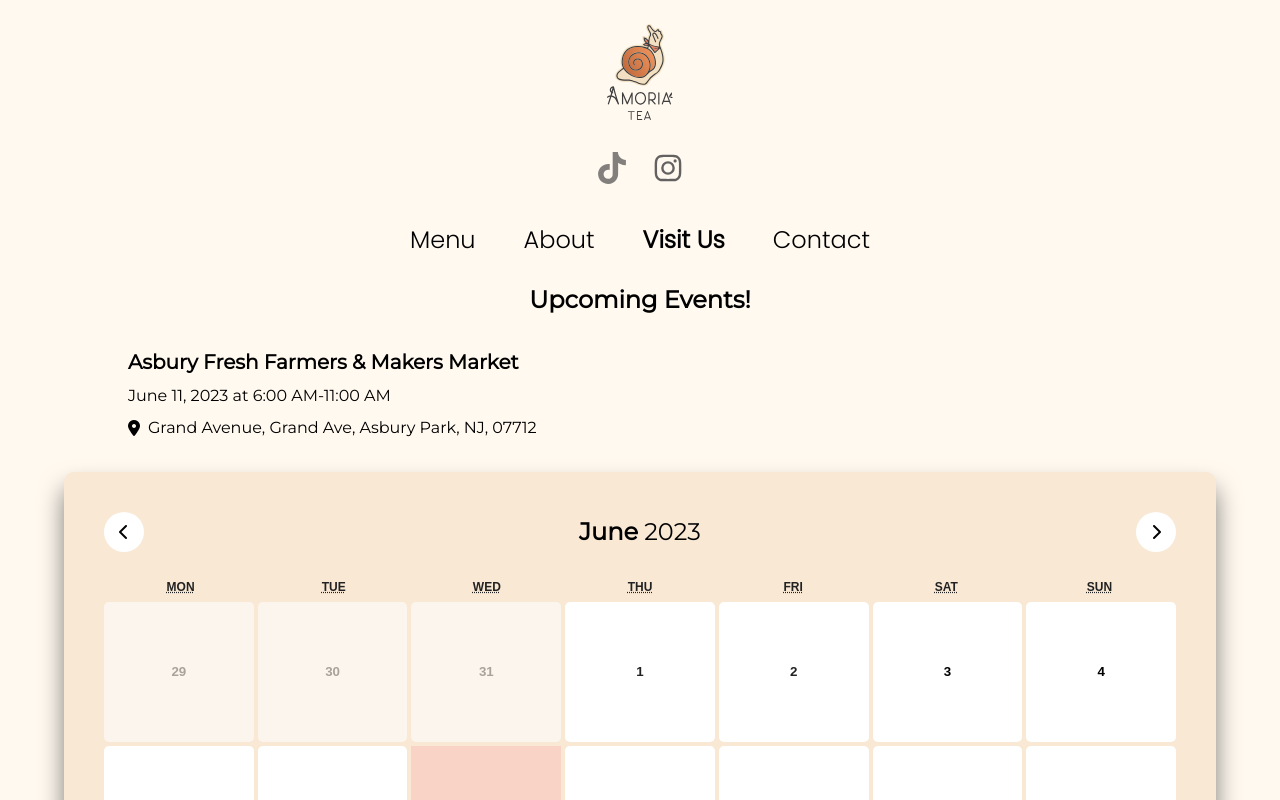
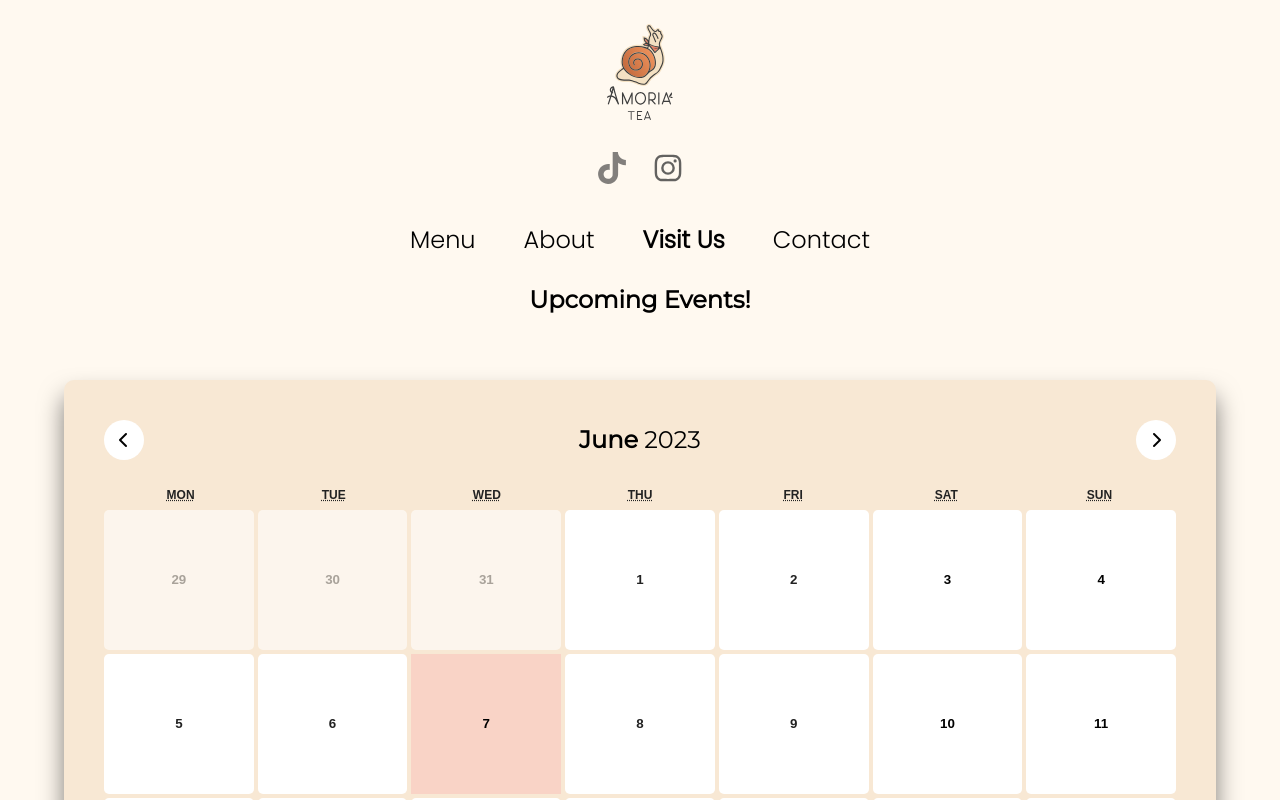
Before and after one commit to Amoria-Tea/amoria-web, a React (Create React App) app: page /visitus in a window 1280 px wide. Shown: the top 800 px of the page. Built offline with nearby package versions, Linux system fonts and the light colour scheme.

Commit message:
add jersey city july 4th event

```diff
--- a/src/Components/VisitComponents/VisitEvents.js
+++ b/src/Components/VisitComponents/VisitEvents.js
@@ -27,6 +27,10 @@ const openMap = (address) => {
   window.open(`https://maps.google.com/maps?q=${encodeURIComponent(address)}`);
 };
 
+const openLink = (link) => {
+  window.open(link);
+}
+
 const VisitEvents = () => {
   const [currDate] = useState(new Date());
 
@@ -39,7 +43,8 @@ const VisitEvents = () => {
           if (event.date.getMonth() === currDate.getMonth()) {
             return (
               <li key={event.name} className="gap-2 flex flex-col">
-                <h4 className="text-xl font-bold">{event.name}</h4>
+                <h4 className="cursor-pointer hover:underline decoration-dotted text-xl font-bold"
+                onClick={() => openLink(event.eventLink)}>{event.name}</h4>
                 <p>{formatDate(event.date, event.end)}</p>
                 <div className="flex items-center gap-2">
                   <i className="fa-solid fa-location-dot" />
--- a/src/data/events.js
+++ b/src/data/events.js
@@ -1,11 +1,12 @@
 const events = [
   {
-    name: "Asbury Fresh Farmers & Makers Market",
-    date: new Date(2023, 5, 11, 10, 0), // Start date
-    end: new Date(2023, 5, 11, 15, 0), // End date
-    location: "Grand Avenue, Grand Ave, Asbury Park, NJ, 07712",
-    description: "blah",
+    name: "July 4th Street Festival",
+    date: new Date(2023, 6, 4, 12, 0), // Start date
+    end: new Date(2023, 6, 4, 22, 0), // End date
+    location: "Montgomery Street (Warren to Hudson), Jersey City, NJ, 07302",
+    description: "Come for a full day (and night) of delicious boba, food, vendors and a fireworks show to end the night!",
     bannerImg: "blah",
+    eventLink: "https://www.instagram.com/p/CtiQR8nOo1s/",
   },
 ];
 
```
